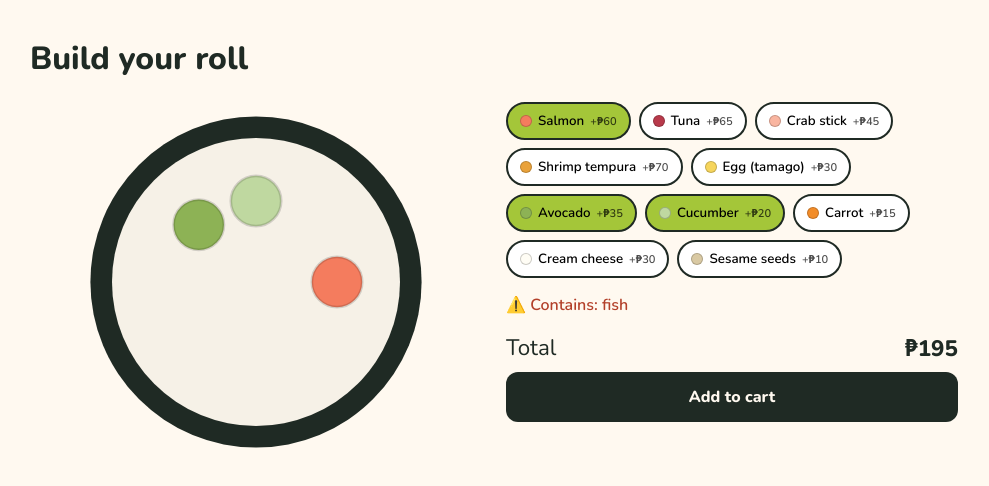
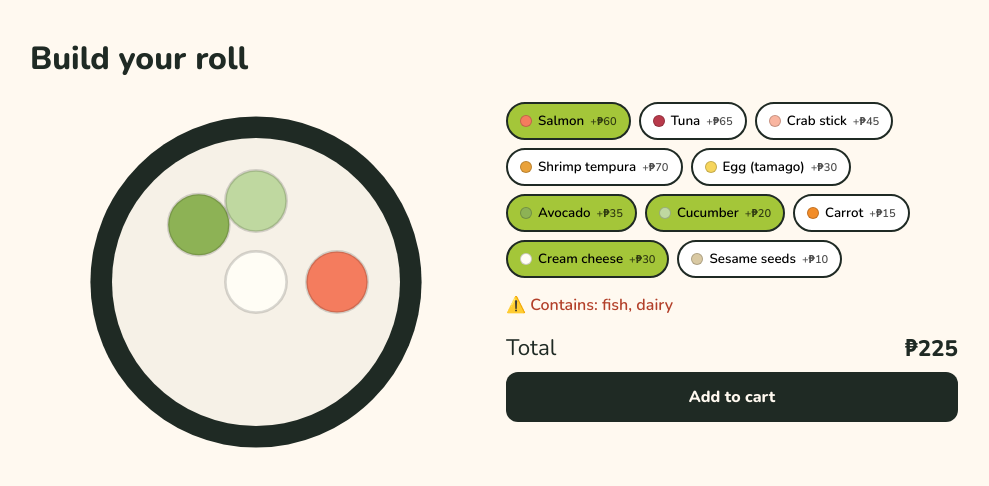
Before and after one commit to SeiiYuu/sush-app, a React (Vite) app: page / in a window 1280 px wide. Shown: the top 486 px of the page, without its empty margins (146-1135 px from the left). Built offline with nearby package versions, Linux system fonts and the light colour scheme.

Commit message:
tweak roll layout

```diff
--- a/src/components/RollPreview.jsx
+++ b/src/components/RollPreview.jsx
@@ -35,7 +35,7 @@ export default function RollPreview({ selected }) {
               key={item.id}
               cx={item.pos[0]}
               cy={item.pos[1]}
-              r="14"
+              r="17"
               fill={item.color}
               stroke="rgba(0,0,0,0.15)"
               strokeWidth="1.5"
--- a/src/pages/Builder.jsx
+++ b/src/pages/Builder.jsx
@@ -4,7 +4,7 @@ import { ingredients, BASE_PRICE } from '../data/ingredients'
 import './Builder.css'
 
 export default function Builder() {
-  const [selected, setSelected] = useState(['salmon', 'avocado', 'cucumber'])
+  const [selected, setSelected] = useState(['cheese', 'salmon', 'avocado', 'cucumber'])
 
   const toggle = (id) =>
     setSelected((prev) =>
```
